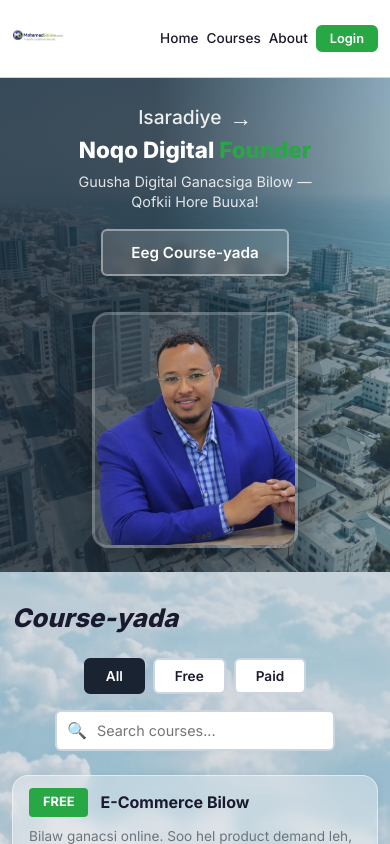
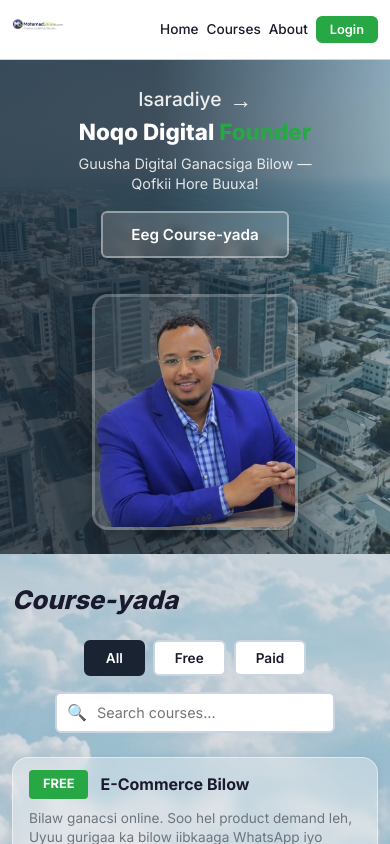
Before and after one commit to soomarcode/mohamedshiine1, a React (Vite) app: page / in a window 390 px wide. Shown: the top 844 px of the page. Built offline with nearby package versions, Linux system fonts and the light colour scheme.

Commit message:
Optimize-header-mobile-layout

```diff
--- a/src/index.css
+++ b/src/index.css
@@ -62,28 +62,27 @@ img {
   display: flex;
   align-items: center;
   justify-content: space-between;
-  padding: 4px 16px;
+  padding: 0 16px;
   background: var(--bg-white);
   border-bottom: 1px solid var(--border-color);
   position: sticky;
   top: 0;
   z-index: 100;
-  min-height: 70px;
-  /* Use min-height instead of fixed height */
+  height: 85px;
 }
 
 .header-logo {
   display: flex;
   align-items: center;
   gap: 8px;
+  height: 100%;
 }
 
 .header-logo .logo-img {
-  height: 120px;
-  /* Big logo */
+  height: 80px;
   width: auto;
   object-fit: contain;
-  margin-top: 4px;
+  display: block;
 }
 
 .header-logo .logo-icon {
@@ -515,13 +514,13 @@ img {
 /* ===== RESPONSIVE ===== */
 @media (max-width: 768px) {
   .header {
-    padding: 4px 12px;
-    /* Reduced mobile padding */
+    padding: 0 12px;
+    height: 60px;
   }
 
   .header-logo .logo-img {
-    height: 80px;
-    /* Smaller but still big for mobile */
+    height: 55px;
+    /* Fits in 60px header */
   }
 
   .header-nav {
```
